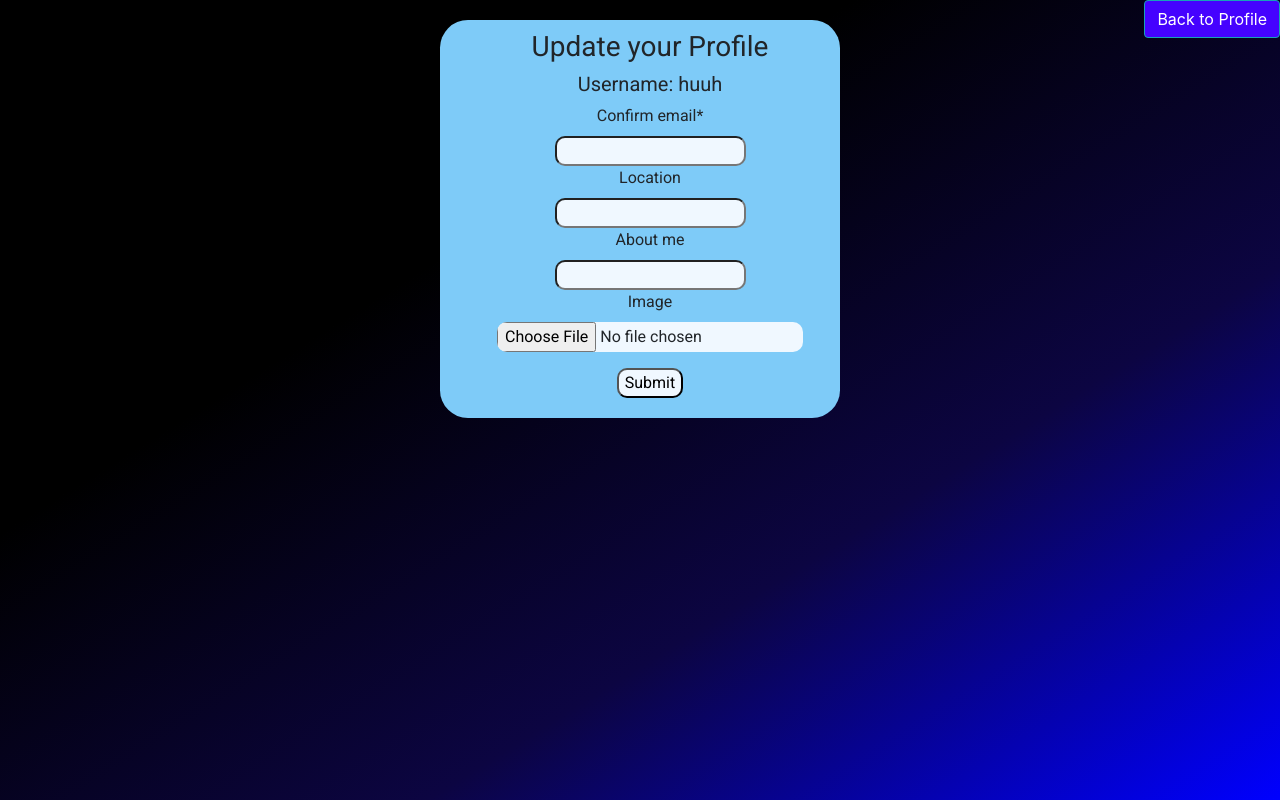
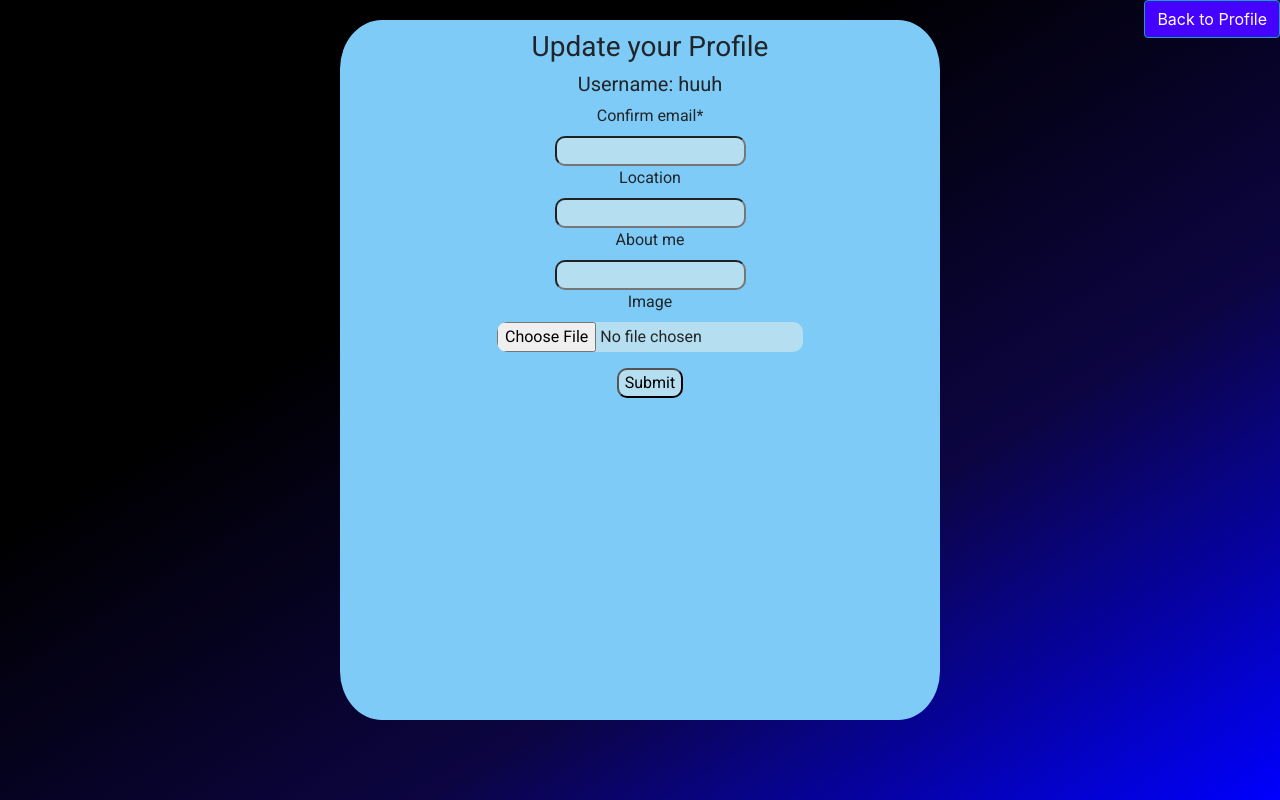
Before and after one commit to Anishde85/sociocom, a Django app: page /profile/update in a window 1280 px wide. Run offline with Django 3.2, Linux system fonts and the light colour scheme; a user stored in the database is signed in; some libraries are stand-ins or nearby versions.

Commit message:
update  profile page improved

```diff
--- a/users/templates/updateprofile.html
+++ b/users/templates/updateprofile.html
@@ -33,7 +33,8 @@
     }
     .content-section{
         background-color: #7ecbf8;
-        width: 400px;
+        width: 600px;
+        height: 700px;
         justify-content: center;
         text-align: center;
         padding-left: 20px;
@@ -44,8 +45,8 @@
 
     }
     input{
-        background-color: aliceblue;
-        box-shadow: white;
+        background-color: #b5def0;
+
         font-family: Roboto;
         border-radius: 10px;
     }
@@ -74,8 +75,8 @@
 {% endif %}
     <main role="main" class="container">
       <a onclick="location.href=`{% url 'profile' %}`" href="#" class="btn btn-info">Back to Profile</a>
+
     <div class="row">
-    <div class="">
       <div class="content-section">
         <h3>Update your Profile</h3>
                 <h5> Username: {{ username }}</h5>
@@ -88,6 +89,6 @@
                 </form>
           </div>
         </div>
-      </div>
+
     </main>
 </body>
```
